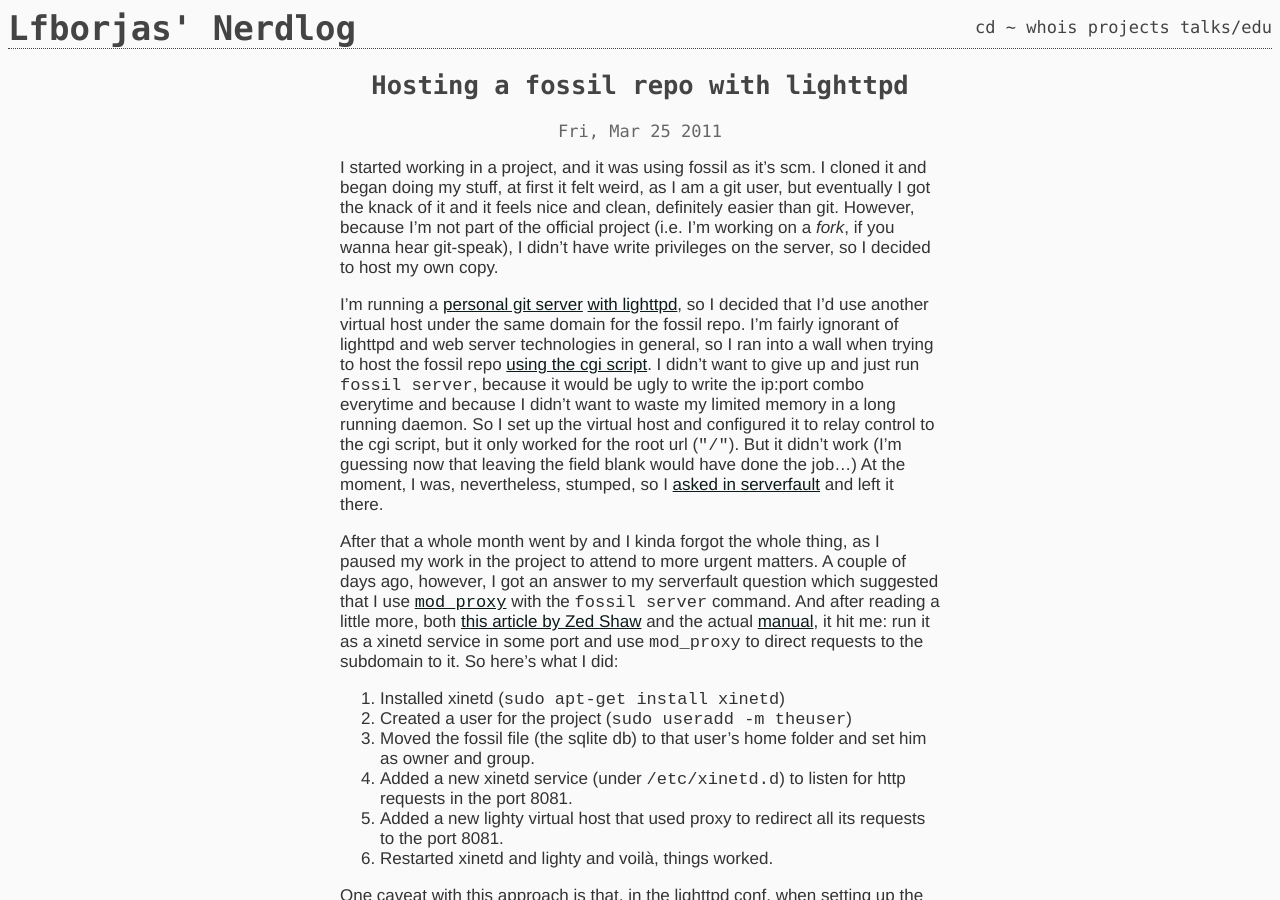
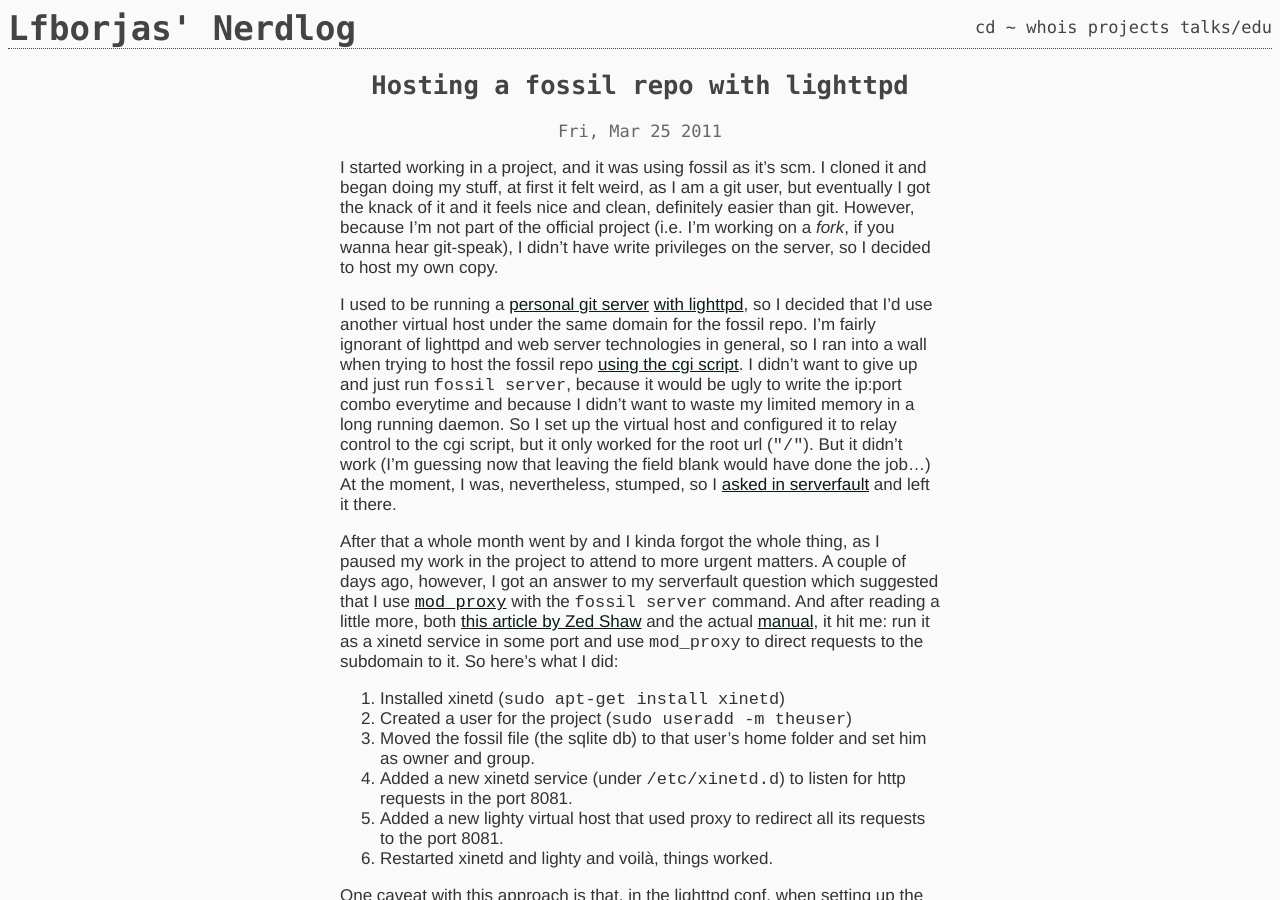
Before and after one commit to lfborjas/tech.lfborjas.com, a Jekyll site: the page built from _posts/2011-03-25-fossil.markdown, in a window 1280 px wide and 900 px high. Built offline with Jekyll 4.4.1, drawn with Linux system fonts in a browser that asks for light colours; comment, search, counter and statistics services are not loaded.

Commit message:
Update 2011-03-25-fossil.markdown

```diff
--- a/_posts/2011-03-25-fossil.markdown
+++ b/_posts/2011-03-25-fossil.markdown
@@ -7,7 +7,7 @@ time: 22:30
 
 I started working in a project, and it was using fossil as it's scm. I cloned it and began doing my stuff, at first it felt weird, as I am a git user, but eventually I got the knack of it and it feels nice and clean, definitely easier than git. However, because I'm not part of the official project (i.e. I'm working on a *fork*, if you wanna hear git-speak), I didn't have write privileges on the server, so I decided to host my own copy.
 
-I'm running a [personal git server](http://git.lfborjas.com) [with lighttpd](http://jonathanrobson.me/2009/11/how-to-setup-gitweb-with-lighttpd-on-ubuntu), so I decided that I'd use another virtual host under the same domain for the fossil repo. I'm fairly ignorant of lighttpd and web server technologies in general, so I ran into a wall when trying to host the fossil repo [using the cgi script](http://www.fossil-scm.org/index.html/doc/trunk/www/server.wiki). I didn't want to give up and just run `fossil server`, because it would be ugly to write the ip:port combo everytime and because I didn't want to waste my limited memory in a long running daemon. So I set up the virtual host and configured it to relay control to the cgi script, but it only worked for the root url (`"/"`). But it didn't work (I'm guessing now that leaving the field blank would have done the job...)
+I used to be running a [personal git server](http://git.lfborjas.com) [with lighttpd](http://jonathanrobson.me/2009/11/how-to-setup-gitweb-with-lighttpd-on-ubuntu), so I decided that I'd use another virtual host under the same domain for the fossil repo. I'm fairly ignorant of lighttpd and web server technologies in general, so I ran into a wall when trying to host the fossil repo [using the cgi script](http://www.fossil-scm.org/index.html/doc/trunk/www/server.wiki). I didn't want to give up and just run `fossil server`, because it would be ugly to write the ip:port combo everytime and because I didn't want to waste my limited memory in a long running daemon. So I set up the virtual host and configured it to relay control to the cgi script, but it only worked for the root url (`"/"`). But it didn't work (I'm guessing now that leaving the field blank would have done the job...)
 At the moment, I was, nevertheless, stumped, so I [asked in serverfault](http://serverfault.com/questions/228954/how-to-host-a-fossil-repository-with-lighttpd/251238) and left it there.
 
 After that a whole month went by and I kinda forgot the whole thing, as I paused my work in the project to attend to more urgent matters. A couple of days ago, however, I got an answer to my serverfault question which suggested that I use [`mod_proxy`](http://redmine.lighttpd.net/wiki/1/Docs:ModProxy) with the `fossil server` command. And after reading a little more, both [this article by Zed Shaw](http://sheddingbikes.com/posts/1276624594.html) and the actual [manual](http://www.fossil-scm.org/index.html/doc/trunk/www/server.wiki), it hit me: run it as a xinetd service in some port and use `mod_proxy` to direct requests to the subdomain to it. So here's what I did:
```
